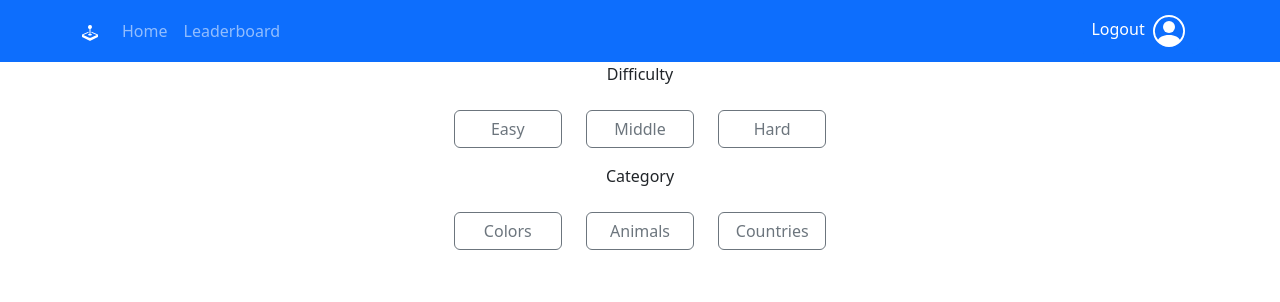
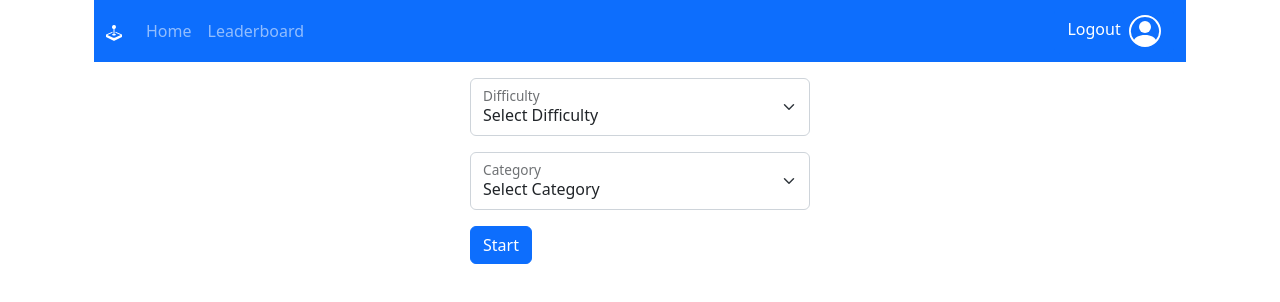
Before and after one commit to jandvanegas/msc-polito-webapp-app, a React (Create React App) app in the folder client/: page /play in a window 1280 px wide. Shown: the top 302 px of the page. Built offline with nearby package versions, Linux system fonts and the light colour scheme.

Commit message:
feat(navigation): added routes for home and game.

```diff
--- a/client/package.json
+++ b/client/package.json
@@ -11,6 +11,7 @@
     "react": "^18.1.0",
     "react-bootstrap": "^2.5.0",
     "react-dom": "^18.1.0",
+    "react-router-dom": "^6.3.0",
     "react-scripts": "5.0.1",
     "web-vitals": "^2.1.4"
   },
--- a/client/src/App.js
+++ b/client/src/App.js
@@ -1,17 +1,41 @@
-import 'bootstrap/dist/css/bootstrap.min.css';
+import 'bootstrap/dist/css/bootstrap.min.css'
 import NavigationBar from './Components/NavigationBar'
-import SelectionPage from './Components/SelectionPage'
+import Container from 'react-bootstrap/Container'
+import Game from './Components/GameComponents/Game'
+import EntryPage from './Components/EntryPage'
 import { useState } from 'react'
-import './App.css';
+import { BrowserRouter, Routes, Route } from 'react-router-dom'
+
+import './App.css'
 
 function App() {
-	const [open, setOpen] = useState(false);
+  const [open, setOpen] = useState(false)
   return (
-    <div className="App">
-      <NavigationBar open={open} setOpen={setOpen}/>
-      <SelectionPage/>
-    </div>
-  );
+    <Container>
+      <BrowserRouter>
+        <Routes>
+          <Route
+            path='/'
+            element={
+            <Container>
+                <NavigationBar open={open} setOpen={setOpen} />
+                <EntryPage />
+            </Container>
+            }
+          />
+          <Route
+            path='/play'
+            element={
+            <Container>
+                <NavigationBar open={open} setOpen={setOpen} />
+                <Game />
+            </Container>
+            }
+          />
+        </Routes>
+      </BrowserRouter>
+    </Container>
+  )
 }
 
-export default App;
+export default App
--- a/client/src/Components/EntryPage.js
+++ b/client/src/Components/EntryPage.js
@@ -2,23 +2,24 @@ import Col from 'react-bootstrap/Col'
 import Row from 'react-bootstrap/Row'
 import Button from 'react-bootstrap/Button'
 import Container from 'react-bootstrap/Container'
+import 'bootstrap/dist/css/bootstrap.min.css'
 
 function EntryPage() {
   return (
     <Container>
-      <Row class='align-items-center'>
+      <Row className='d-flex justify-items-between my-3'>
+        <Col/>
         <Col>
-          <div class='my-3'>
             <img src='./images/icon-menu-14.jpg' alt='Categories' />
-          </div>
         </Col>
+        <Col/>
       </Row>
-      <Row class='align-items-center'>
+      <Row className='d-flex justify-items-between my-3'>
+        <Col/>
         <Col>
-          <div class='my-3'>
             <Button variant='primary'>Play</Button>
-          </div>
         </Col>
+        <Col/>
       </Row>
     </Container>
   )
--- /dev/null
+++ b/client/src/Components/GameComponents/Game.js
@@ -0,0 +1,6 @@
+import SelectionPage from './SelectionPage'
+function Game() {
+  return <SelectionPage />
+}
+
+export default Game
--- /dev/null
+++ b/client/src/Components/GameComponents/SelectionPage.js
@@ -0,0 +1,50 @@
+import Button from 'react-bootstrap/Button'
+import Col from 'react-bootstrap/Col'
+import Container from 'react-bootstrap/Container'
+import FloatingLabel from 'react-bootstrap/FloatingLabel'
+import Form from 'react-bootstrap/Form'
+import Row from 'react-bootstrap/Row'
+
+function SelectionPage() {
+  return (
+    <Container>
+      <Row className='d-flex justify-items-between my-3'>
+        <Col />
+        <Col>
+          <FloatingLabel controlId='floatingSelect' label='Difficulty'>
+            <Form.Select>
+              <option>Select Difficulty</option>
+              <option value='1'>Easy</option>
+              <option value='2'>Middle</option>
+              <option value='3'>Hard</option>
+            </Form.Select>
+          </FloatingLabel>
+        </Col>
+        <Col />
+      </Row>
+      <Row className='d-flex justify-items-between my-3 m'>
+        <Col />
+        <Col>
+          <FloatingLabel controlId='floatingSelect' label='Category'>
+            <Form.Select>
+              <option>Select Category</option>
+              <option value='1'>Colors</option>
+              <option value='2'>Countries</option>
+              <option value='3'>Animals</option>
+            </Form.Select>
+          </FloatingLabel>
+        </Col>
+        <Col />
+      </Row>
+      <Row className='d-flex justify-items-between my-3'>
+        <Col />
+        <Col>
+          <Button variant='primary'>Start</Button>
+        </Col>
+        <Col />
+      </Row>
+    </Container>
+  )
+}
+
+export default SelectionPage
--- a/client/src/Components/SelectionPage.js
+++ /dev/null
@@ -1,86 +0,0 @@
-import Button from 'react-bootstrap/Button'
-import Col from 'react-bootstrap/Col'
-import Container from 'react-bootstrap/Container'
-import Form from 'react-bootstrap/Form'
-import InputGroup from 'react-bootstrap/InputGroup'
-import Row from 'react-bootstrap/Row'
-import '../App.css'
-
-function SelectionPage() {
-  return (
-    <Container>
-      <Form.Label>Difficulty</Form.Label>
-      <Row class='d-flex justify-items-between'>
-        <InputGroup>
-          <Col />
-          <Col className='my-3'>
-            <Row>
-              <Col>
-                <Button
-                  className='Full-width-button'
-                  variant='outline-secondary'
-                >
-                  Easy
-                </Button>
-              </Col>
-              <Col>
-                <Button
-                  className='Full-width-button'
-                  variant='outline-secondary'
-                >
-                  Middle
-                </Button>
-              </Col>
-              <Col>
-                <Button
-                  className='Full-width-button'
-                  variant='outline-secondary'
-                >
-                  Hard
-                </Button>
-              </Col>
-            </Row>
-          </Col>
-          <Col />
-        </InputGroup>
-      </Row>
-      <Form.Label>Category</Form.Label>
-      <Row class='d-flex justify-items-between'>
-        <InputGroup>
-          <Col />
-          <Col className='my-3'>
-            <Row>
-              <Col>
-                <Button
-                  className='Full-width-button'
-                  variant='outline-secondary'
-                >
-                  Colors
-                </Button>
-              </Col>
-              <Col>
-                <Button
-                  className='Full-width-button'
-                  variant='outline-secondary'
-                >
-                  Animals
-                </Button>
-              </Col>
-              <Col>
-                <Button
-                  className='Full-width-button'
-                  variant='outline-secondary'
-                >
-                  Countries
-                </Button>
-              </Col>
-            </Row>
-          </Col>
-          <Col />
-        </InputGroup>
-      </Row>
-    </Container>
-  )
-}
-
-export default SelectionPage
```
Also changed, not shown: 1 other file (tests, documents, lock files or other folders).
